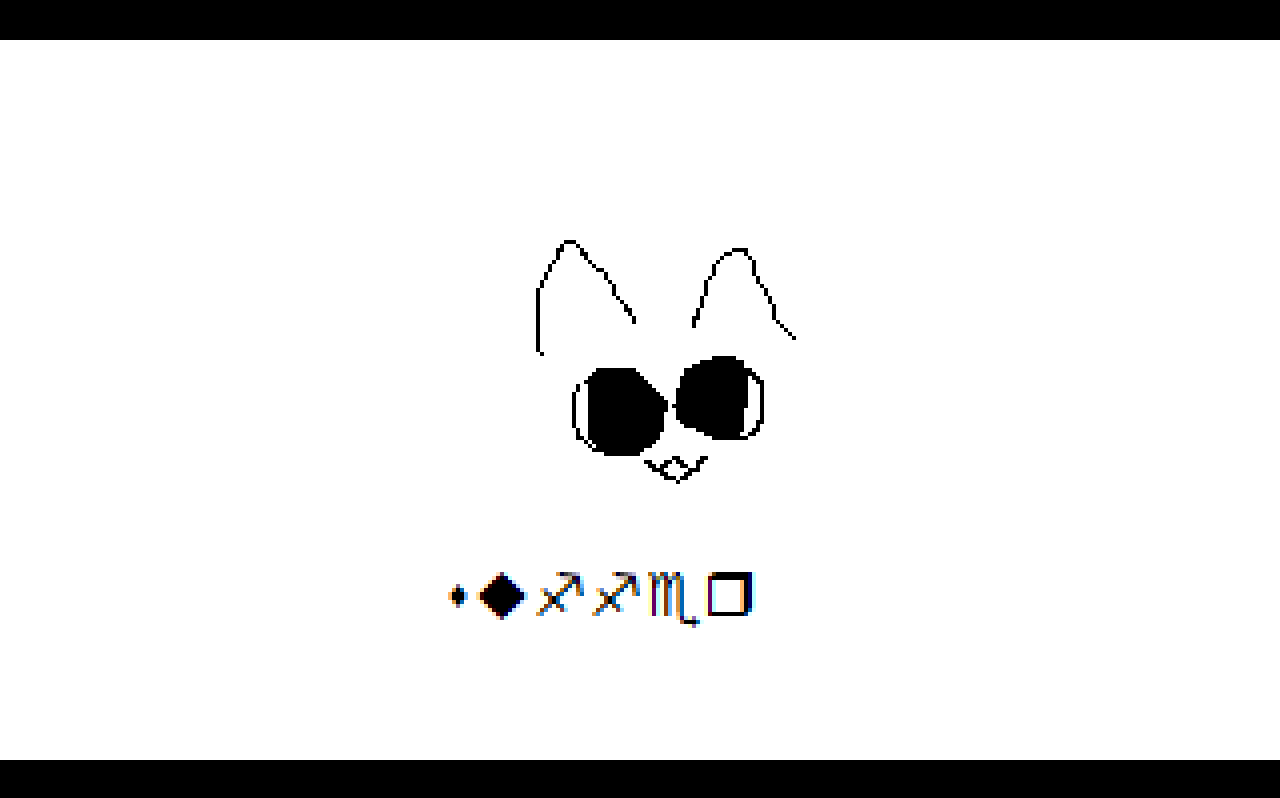
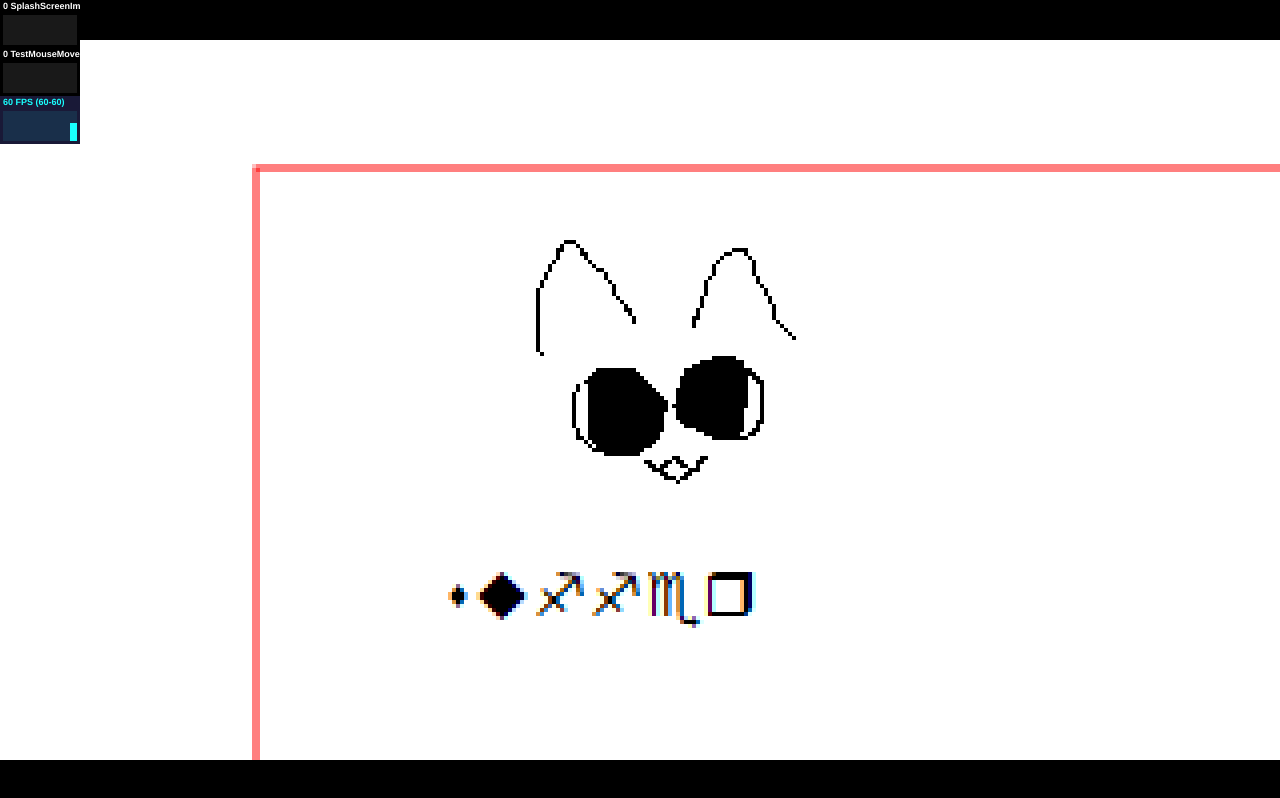
Before and after one commit to be195/eng.ts, a website built with Vite: page index.html in a window 1280 px wide. Built offline with nearby package versions, Linux system fonts and the light colour scheme.

Commit message:
add a profiler

```diff
--- a/package.json
+++ b/package.json
@@ -14,6 +14,8 @@
   },
   "devDependencies": {
     "@types/events": "^3.0.0",
+    "@types/stats.js": "^0.17.0",
+    "stats.js": "^0.17.0",
     "style-loader": "^3.3.1",
     "typescript": "^4.9.3",
     "vite": "^4.0.4",
--- a/src/components/basecomponent.ts
+++ b/src/components/basecomponent.ts
@@ -5,6 +5,7 @@ import container from '@/container';
 export default class BaseComponent extends EventEmitter {
   public boundingRect: MoveableSizeableAttribute = { x: 0, y: 0, w: 0, h: 0 };
   public parent?: BaseComponent;
+  public stats?: Stats.Panel;
 
   public get components(): BaseComponent[] {
     return [];
@@ -14,6 +15,7 @@ export default class BaseComponent extends EventEmitter {
   public internalRender() {
     if (!container.context || !container.canvas)
       throw new Error('internalRender called with no viewport assigned in container');
+    const previous = performance.now();
     this.render();
 
     for (const component of this.components) {
@@ -27,6 +29,8 @@ export default class BaseComponent extends EventEmitter {
         throw err;
       }
     }
+
+    this.stats?.update(performance.now() - previous, 1000 / 144);
   }
 
   /* @internal */
@@ -44,6 +48,10 @@ export default class BaseComponent extends EventEmitter {
 
   /* @internal */
   public internalMounted(parent?: BaseComponent) {
+    if (window.Stats !== undefined) {
+      this.stats = new window.Stats.Panel(this.constructor.name, '#fff', '#000');
+      container.profilerContainer.append(this.stats.dom);
+    }
     this.parent = parent;
 
     this.components.forEach(component =>
@@ -55,6 +63,8 @@ export default class BaseComponent extends EventEmitter {
 
   /* @internal */
   public internalDestroy() {
+    if (this.stats)
+      container.profilerContainer.removeChild(this.stats.dom);
     this.parent = undefined;
 
     this.components.forEach(component =>
@@ -68,7 +78,8 @@ export default class BaseComponent extends EventEmitter {
     relativePos.x -= this.boundingRect.x;
     relativePos.y -= this.boundingRect.y;
 
-    for (const component of this.components) {
+    for (let i = this.components.length - 1; i >= 0; i--) {
+      const component = this.components[i];
       const { x, y, w, h } = component.boundingRect;
       if (relativePos.x >= x && relativePos.y >= y && relativePos.x < (x + w) && relativePos.y < (y + h))
         return component.internalHandleMouseEvent(e, relativePos);
--- a/src/container.ts
+++ b/src/container.ts
@@ -18,25 +18,27 @@ const USER_EVENTS = [
   'keyup'
 ];
 
-import './error.css';
-
 export class Container {
   public canvas?: HTMLCanvasElement;
   public context?: CanvasRenderingContext2D;
+  public profilerContainer = document.createElement('div');
+  public stats?: Stats;
   private crashed: ERROR_STATES = ERROR_STATES.NONE;
   private error?: Error;
   private halt = false;
   private previousAnimationFrameTime: number = 0;
-  private stateID: string = 'initial';
+  private _stateID: string = 'initial';
   private next?: string;
   private states: Record<string, BaseState> = { initial, gameplay };
 
   constructor() {
     this.handleUserEvent = this.handleUserEvent.bind(this);
     this.animationFrame = this.animationFrame.bind(this);
+
+    this.profilerContainer.className = 'profiler-container';
   }
 
-  public assign(canvas: HTMLCanvasElement) {
+  public async assign(canvas: HTMLCanvasElement) {
     this.canvas = canvas;
 
     const context = this.canvas.getContext('2d');
@@ -44,8 +46,16 @@ export class Container {
       throw new Error('no 2d context could be made');
     this.context = context;
 
-    this.stateID = 'initial';
+    this._stateID = 'initial';
     this.state?.internalMounted();
+
+    if (import.meta.env.MODE === 'development' && window.Stats !== undefined) {
+      document.body.append(this.profilerContainer);
+      this.stats = new window.Stats();
+      this.stats.showPanel(0);
+      this.stats.dom.style.position = '';
+      this.profilerContainer.append(this.stats.dom);
+    }
 
     for (const event of USER_EVENTS)
       document.addEventListener(event, this.handleUserEvent);
@@ -56,6 +66,11 @@ export class Container {
   public destroy() {
     for (const event of USER_EVENTS)
       document.removeEventListener(event, this.handleUserEvent);
+
+    if (this.stats) {
+      this.profilerContainer.removeChild(this.stats.dom);
+      document.body.removeChild(this.profilerContainer);
+    }
 
     this.canvas = undefined;
     this.context = undefined;
@@ -95,8 +110,8 @@ export class Container {
   }
 
   private get state() {
-    if (this.stateID && this.stateID in this.states)
-      return this.states[this.stateID];
+    if (this._stateID && this._stateID in this.states)
+      return this.states[this._stateID];
 
     return undefined;
   }
@@ -129,10 +144,13 @@ export class Container {
 
   private animationFrame(time: number) {
     if (!this.canvas || !this.context) return;
+    if (this.stats)
+      this.stats.begin();
+
     if (this.next) {
       if (this.state)
         this.state.internalDestroy();
-      this.stateID = this.next;
+      this._stateID = this.next;
       this.state?.internalMounted();
       this.next = undefined;
     }
@@ -170,18 +188,18 @@ export class Container {
     if (this.crashed)
       return this.appendErrorOverlay();
 
+    if (this.stats)
+      this.stats.end();
+
     window.requestAnimationFrame(t => this.animationFrame(t));
   }
 
-  public switchTo(state: string) {
-    if (state in this.states) {
-      // we want to do this on the next frame as to
-      // not interrupt the currently running frame
-      this.next = state;
-      return;
-    }
+  public get stateID() {
+    return this._stateID;
+  }
 
-    throw new Error(`State "${state}" does not exist.`);
+  public set stateID(state: string) {
+    this.next = state;
   }
 };
 
--- a/src/default.css
+++ b/src/default.css
@@ -12,3 +12,46 @@ html, body {
   image-rendering: pixelated;
   object-fit: contain;
 }
+
+.profiler-container {
+  display: flex;
+  flex-direction: column;
+  position: fixed;
+  top: 0;
+  left: 0;
+  position: fixed;
+}
+
+.runtime-error {
+  z-index: 999;
+  background: #fbfdfb;
+  font-family: Inter, sans-serif;
+  border-radius: 8px;
+  border-top: 4px solid #bd2626;
+  position: absolute;
+  top: 50%;
+  left: 50%;
+  transform: translate(-50%, -50%);
+  max-width: 768px;
+}
+
+.runtime-error .header, .runtime-error .content {
+  padding: 0.75em;
+}
+
+.runtime-error .header {
+  color: #bd2626;
+  border-bottom: 1px solid #ddd;
+}
+
+.runtime-error .content .trace {
+  background: #161616;
+  color: #ddd;
+  border-radius: 8px;
+  font-family: monospace;
+  margin-top: 1em;
+  padding: 1em;
+  -webkit-box-shadow: 0px 25px 39px -33px rgba(0,0,0,0.75);
+  -moz-box-shadow: 0px 25px 39px -33px rgba(0,0,0,0.75);
+  box-shadow: 0px 25px 39px -33px rgba(0,0,0,0.75);
+}
--- a/src/error.css
+++ /dev/null
@@ -1,33 +0,0 @@
-.runtime-error {
-  z-index: 999;
-  background: #fbfdfb;
-  font-family: Inter, sans-serif;
-  border-radius: 8px;
-  border-top: 4px solid #bd2626;
-  position: absolute;
-  top: 50%;
-  left: 50%;
-  transform: translate(-50%, -50%);
-  max-width: 768px;
-}
-
-.runtime-error .header, .runtime-error .content {
-  padding: 0.75em;
-}
-
-.runtime-error .header {
-  color: #bd2626;
-  border-bottom: 1px solid #ddd;
-}
-
-.runtime-error .content .trace {
-  background: #161616;
-  color: #ddd;
-  border-radius: 8px;
-  font-family: monospace;
-  margin-top: 1em;
-  padding: 1em;
-  -webkit-box-shadow: 0px 25px 39px -33px rgba(0,0,0,0.75);
-  -moz-box-shadow: 0px 25px 39px -33px rgba(0,0,0,0.75);
-  box-shadow: 0px 25px 39px -33px rgba(0,0,0,0.75);
-}
--- a/src/index.ts
+++ b/src/index.ts
@@ -10,13 +10,18 @@ import container, { Container } from './container';
 declare global {
   interface Window {
     container?: Container;
+    Stats: typeof Stats
   }
 };
 
-(function() {
+(async function() {
+  if (import.meta.env.MODE === 'development') {
+    const { default: Stats } = await import('stats.js');
+    window.Stats = Stats;
+
+    window.container = container;
+  }
+
   const viewport = document.querySelector('#viewport');
   container.assign(viewport as HTMLCanvasElement);
-
-  if (import.meta.env.MODE === 'development')
-    window.container = container;
 })();
--- a/src/states/initial/index.ts
+++ b/src/states/initial/index.ts
@@ -1,6 +1,7 @@
 import { BaseState } from '../basestate';
 import SplashScreenImageComponent from '@/components/splashscreenimage';
 import container from '@/container';
+import testmousemovecomponent from '@/components/testmousemovecomponent';
 
 export class InitialState extends BaseState {
   constructor() {
@@ -9,15 +10,17 @@ export class InitialState extends BaseState {
   }
 
   public get components() {
-    return [ SplashScreenImageComponent ];
+    return [ SplashScreenImageComponent, testmousemovecomponent ];
   }
 
   public mounted() {
     SplashScreenImageComponent.once('end', this.ended);
+    testmousemovecomponent.boundingRect.x = 64;
+    testmousemovecomponent.boundingRect.y = 32;
   }
 
   private ended() {
-    container.switchTo('gameplay');
+    container.stateID = 'gameplay';
   }
 };
 
```
Also changed, not shown: 1 other file.
